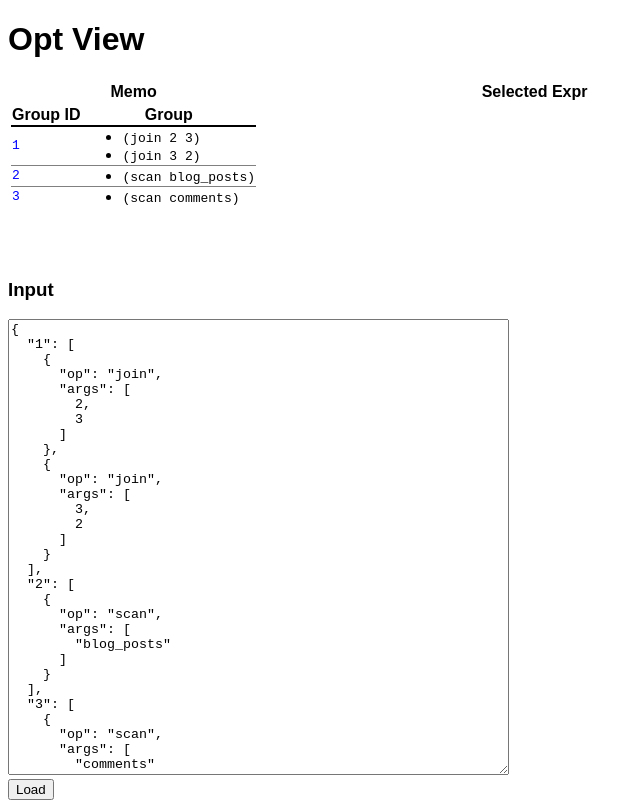
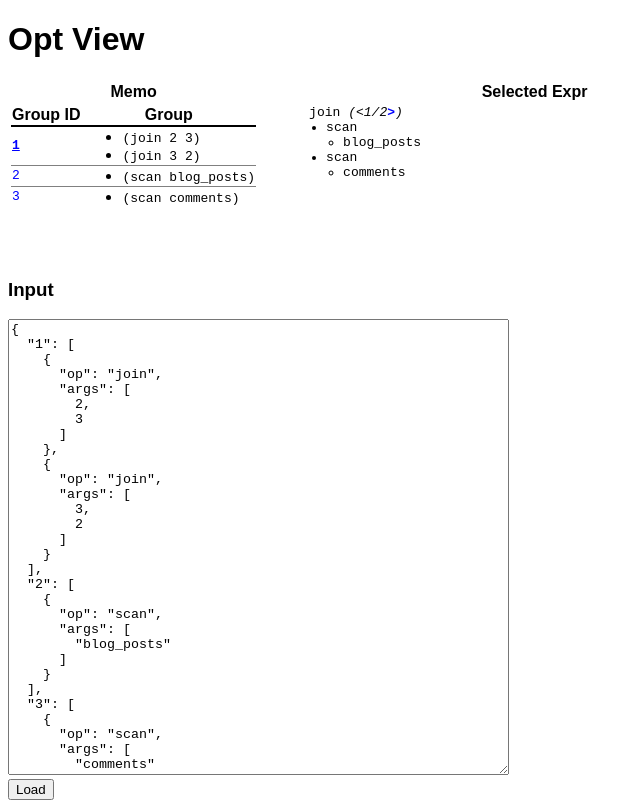
Before and after one commit to vilterp/opt-view, a React (Create React App) app: page / in a window 1280 px wide. Shown: the whole page, without its empty margins (0-641 px from the left). Built offline with nearby package versions, Linux system fonts and the light colour scheme; the HTML template or start-up script is replaced by a standard one.

Commit message:
select first group by default; clamp selector to valid range

```diff
--- a/src/App.js
+++ b/src/App.js
@@ -24,9 +24,9 @@ class ExprTreeView extends Component {
   }
 
   handleChangeExprIdx(delta) {
-    // TODO: clamp to valid range
+    const exprs = this.props.memo[this.props.groupID];
     this.setState({
-      exprIdx: this.state.exprIdx + delta,
+      exprIdx: clamp(this.state.exprIdx + delta, 0, exprs.length-1),
     });
   }
 
@@ -144,10 +144,10 @@ class MemoView extends Component {
 }
 
 class MemoAndExprView extends Component {
-  constructor() {
-    super();
+  constructor(props) {
+    super(props);
     this.state = {
-      selectedGroupID: null,
+      selectedGroupID: Object.keys(props.memo).sort()[0],
     };
   }
 
@@ -178,9 +178,9 @@ class MemoAndExprView extends Component {
             <td style={{ minWidth: 500, paddingLeft: 50 }}>
               {this.state.selectedGroupID
                 ? <ExprTreeView
-                  memo={this.props.memo}
-                  groupID={this.state.selectedGroupID}
-                />
+                    memo={this.props.memo}
+                    groupID={this.state.selectedGroupID}
+                  />
                 : null}
             </td>
           </tr>
@@ -243,4 +243,9 @@ class App extends Component {
   }
 }
 
+function clamp(val, min, max) {
+  const withinMax = Math.min(val, max);
+  return Math.max(min, withinMax);
+}
+
 export default App;
```
